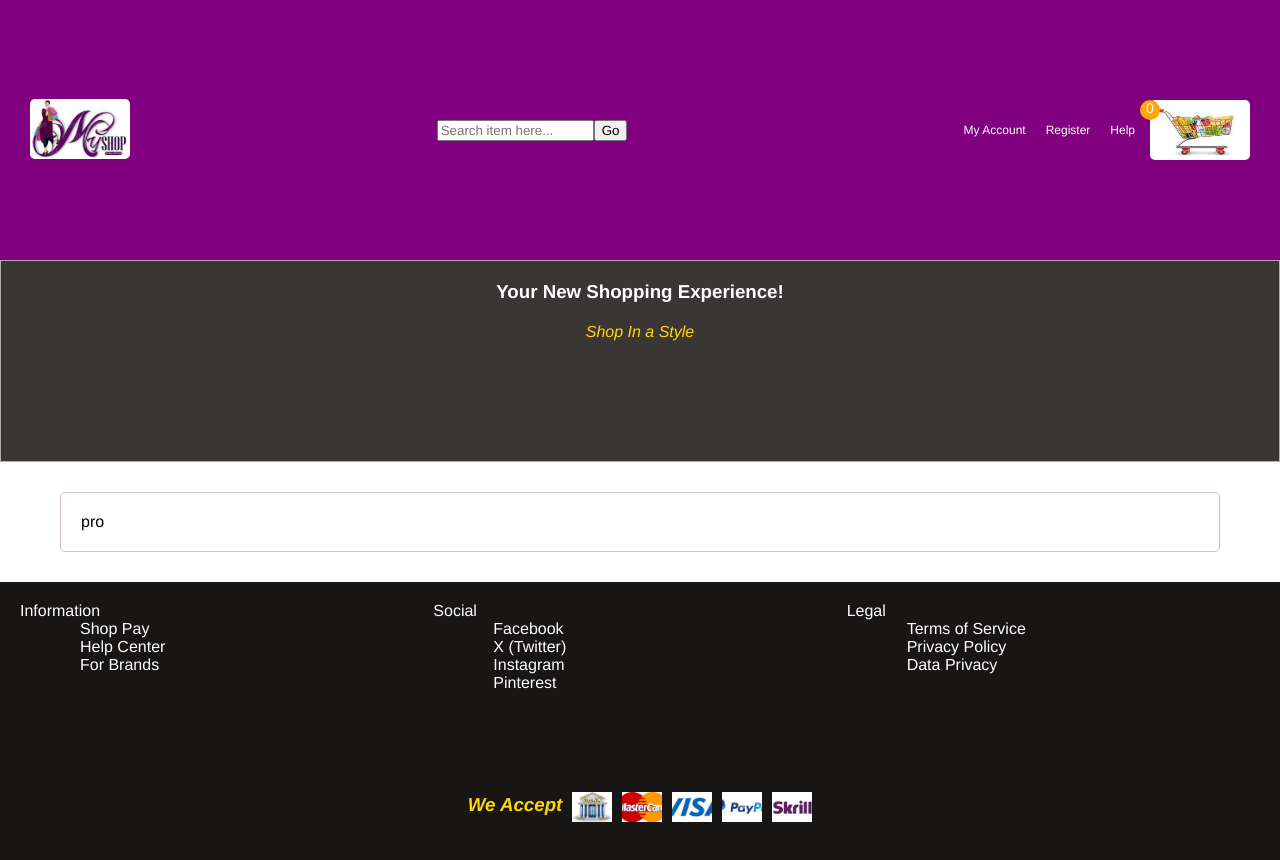
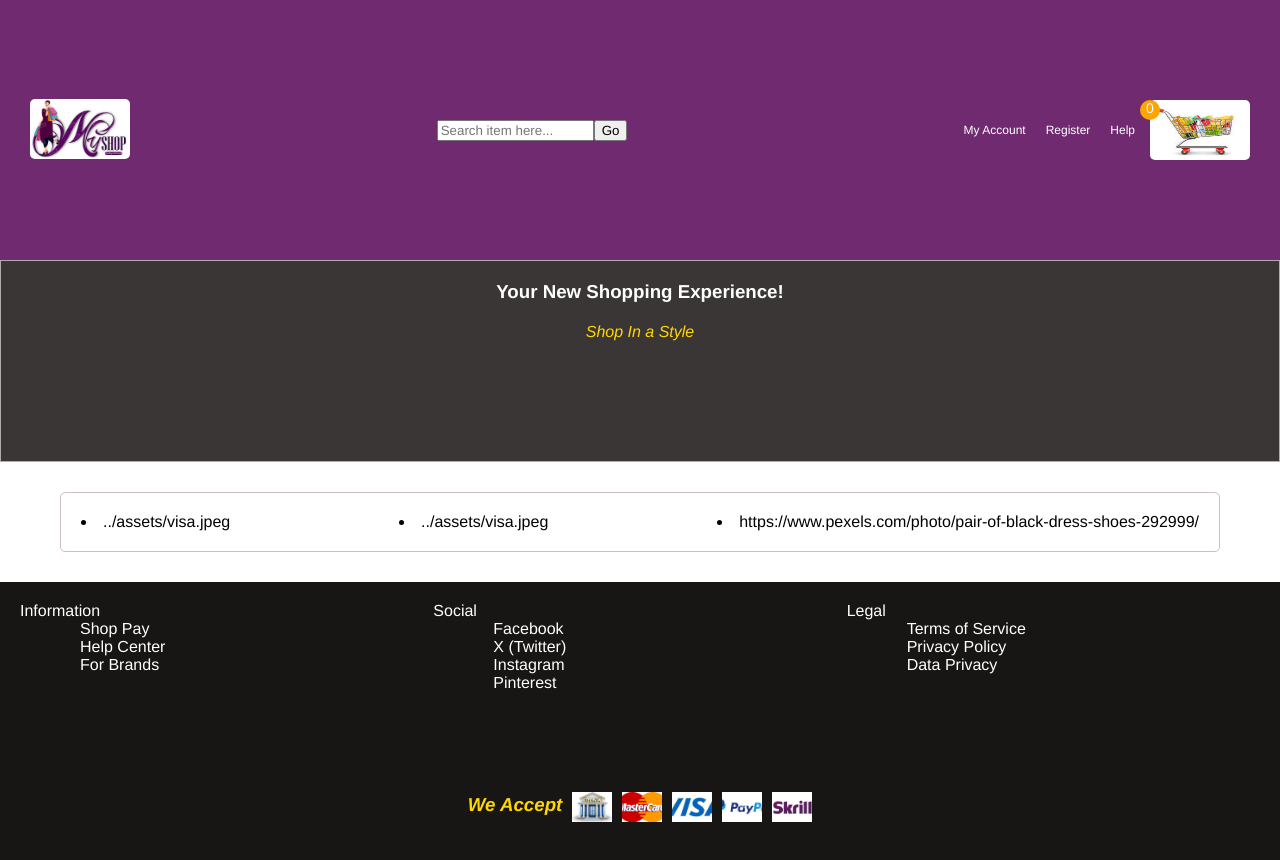
Before and after one commit to Tetka3/np-ecommerce, a React (Create React App) app: page /np-ecommerce/login in a window 1280 px wide. Both pictures are taken after a click on the picture 80 px from the left and 128 px from the top of the page. Built offline with nearby package versions, Linux system fonts and the light colour scheme.

Commit message:
first commit

```diff
--- a/src/components/Products.jsx
+++ b/src/components/Products.jsx
@@ -1,9 +1,11 @@
 import './style.css';
 
-const Products = () => {
+const Products = ({ products }) => {
   return (
     <div className='products'>
-      pro
+      {
+        products.map((product) => <li>{product.imge}</li>)
+      }
     </div>
   )
 }
--- a/src/components/style.css
+++ b/src/components/style.css
@@ -9,7 +9,7 @@
     padding: 0 30px;
     height: 260px;
     font-size: 12px;
-    background-color: purple;
+    background-color: rgb(112, 43, 112);
     color: white;
 }
 .logo{
--- a/src/pages/Home.jsx
+++ b/src/pages/Home.jsx
@@ -1,15 +1,33 @@
-import React from 'react';
+import React, { useState } from 'react';
 import Navbar from '../components/Navbar';
 import Hero from '../components/Hero';
 import Footer from '../components/Footer';
 import Products from '../components/Products';
 
+
+
 const Home = () => {
+
+  const [products, setProducts] = useState([{
+    id: 1,
+    description: 'product 1',
+    imge: '../assets/visa.jpeg'
+  },
+  {
+    id: 2,
+    description: 'product 2',
+    imge: '../assets/visa.jpeg'
+  },
+  {
+    id: 3,
+    description: 'product 3',
+    imge: 'https://www.pexels.com/photo/pair-of-black-dress-shoes-292999/'
+  }])
   return (
     <div className='home'>
       <Navbar />
       <Hero />
-      <Products />
+      <Products products={products}/>
       <Footer />
     </div>
   )
```
